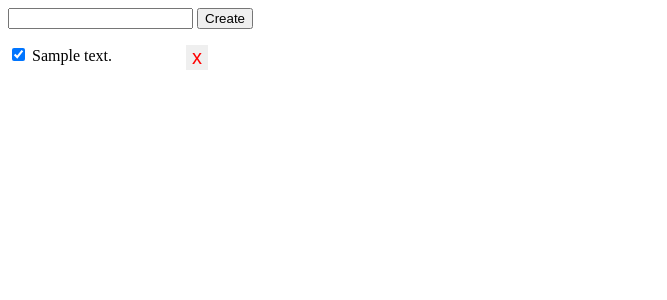
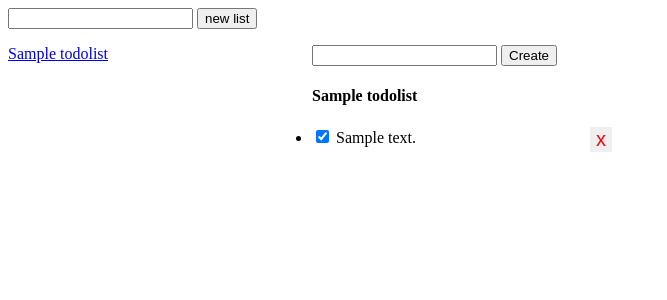
Before and after one commit to ubub-u/todoapp, a Flask app: template templates/index.html in a window 1280 px wide. Shown: the top 300 px of the page, without its empty margins (0-667 px from the left). Run offline with Flask 2, Linux system fonts and the light colour scheme; the template is opened without the code that fills it: values that come from a table or form of the project are taken from there, others are empty; tables that the repository leaves empty hold one stand-in row (values such as "Sample post").

Commit message:
added some lists

```diff
--- a/app.py
+++ b/app.py
@@ -83,9 +83,18 @@ def delete_todo(todo_id):
 
 
 
+@app.route('/lists/<list_id>')
+def get_list_todos(list_id):
+    return render_template('index.html',
+    lists=TodoList.query.all(),
+    active_list = TodoList.query.get(list_id),
+    todos=Todo.query.filter_by(list_id=list_id).order_by('id').all())
+
 @app.route('/')
 def index():
-    return render_template('index.html', data=Todo.query.order_by('id').all())
+    return redirect(url_for('get_list_todos', list_id=1))
+
+
 
 if __name__ == '__main__':
     app.run(debug=True)
--- a/templates/index.html
+++ b/templates/index.html
@@ -10,7 +10,7 @@
             list-style: 0;
             padding: 0;
             margin: 0;
-            width: 200px;
+            width: 300px;
         }
 
         li {
@@ -26,23 +26,44 @@
             cursor: pointer;
             font-size: 20px;
         }
+
+        .lists-wrapper, .todos-wrapper{
+            display: inline-block;
+            vertical-align: top;
+        }
     </style>
 </head>
 <body>
+    <form id='list-form'>
+        <input type="text" name="lists" id='list'>
+        <input type="submit" value='new list'>
+    </form>
+    <div class="lists-wrapper">
+        <ul>
+            {% for list in lists %}
+            <li><a href="/lists/{{ list.id }}">{{list.name}}</a></li>
+            {% endfor %}
+        </ul>
+    </div>
+
+
+    <div class="todos-wrapper">
         <form id="form">
             <input type="text" name="description" id='description'>
             <input type="submit" value="Create">
         </form>
         <div id="error" class="hidden">Someting Went Wrong</div>
+        <h4>{{ active_list.name }}</h4>
         <ul id="todos">
-        {% for d in data %}
+            {% for todo in todos %}
             <li>
-            <input id="mark" class="check-completed" data-id='{{ d.id }}' type="checkbox" {% if d.completed %} checked {% endif %}/>
-            {{d.description}}
-            <button class=button data-id="{{ d.id }}">x</button>
+                <input id="mark" class="check-completed" data-id='{{ todo.id }}' type="checkbox" {% if todo.completed %} checked {% endif %}/>
+                {{todo.description}}
+                <button class=button data-id="{{ todo.id }}">x</button>
             </li>
             {% endfor %}
         </ul>
+    </div>
     <script>
         const buttons = document.querySelectorAll('.button')
         buttons.forEach(element => {
```
Lines whose indentation alone changed are shown as unchanged.
